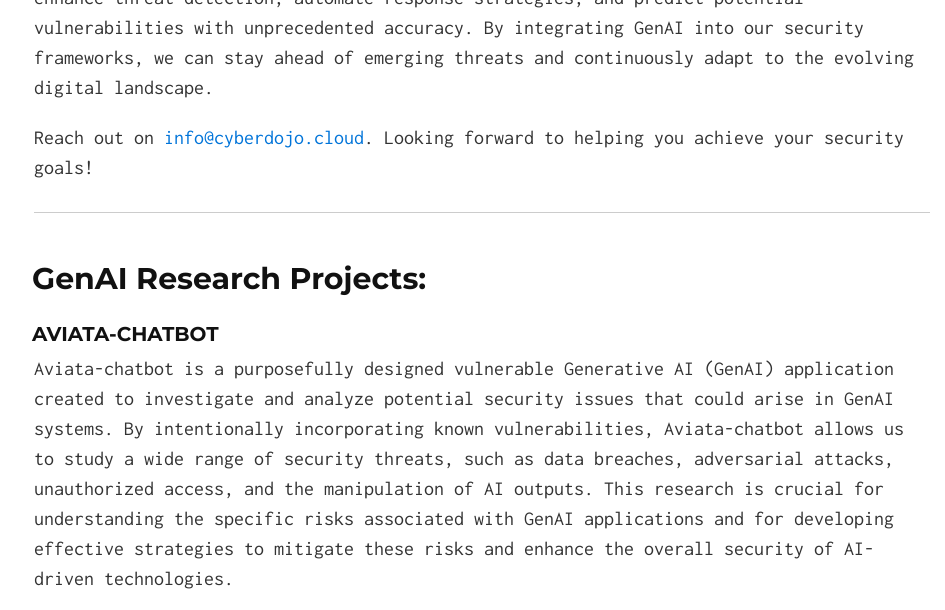
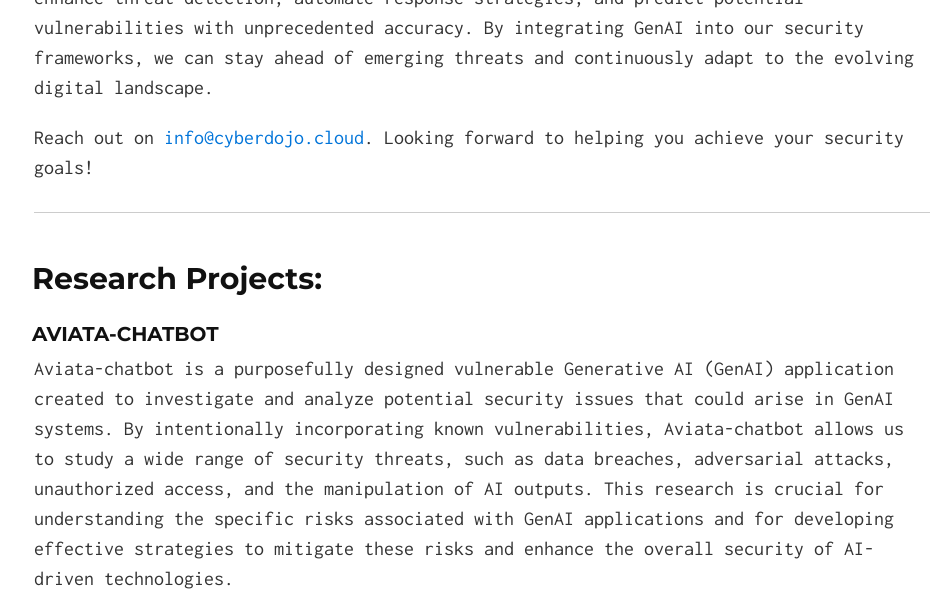
Before and after one commit to Ahmed-AG/cyberdojo-page, a Jekyll site: the page built from index.md, in a window 1280 px wide and 900 px high, scrolled down 1098 px, cut to the strip 0-610 px from the top of the window. Shown: the whole strip, without its empty margins (158-1103 px from the left). Built offline with Jekyll 4.4.1, drawn with Linux system fonts in a browser that asks for light colours; our own code applies the rules of GitHub Pages for plain Markdown files.

Commit message:
Update GenAI

```diff
--- a/index.md
+++ b/index.md
@@ -32,7 +32,7 @@
 
 ---
 
-## <a id="research-projects"></a>GenAI Research Projects:
+## <a id="research-projects"></a>Research Projects:
 <!-- - [hackerBot](/projects/hackerbot.md)
 - [Cloudwatch-bot](/projects/cloudwatch-bot.md) -->
 ### Aviata-chatbot
```
